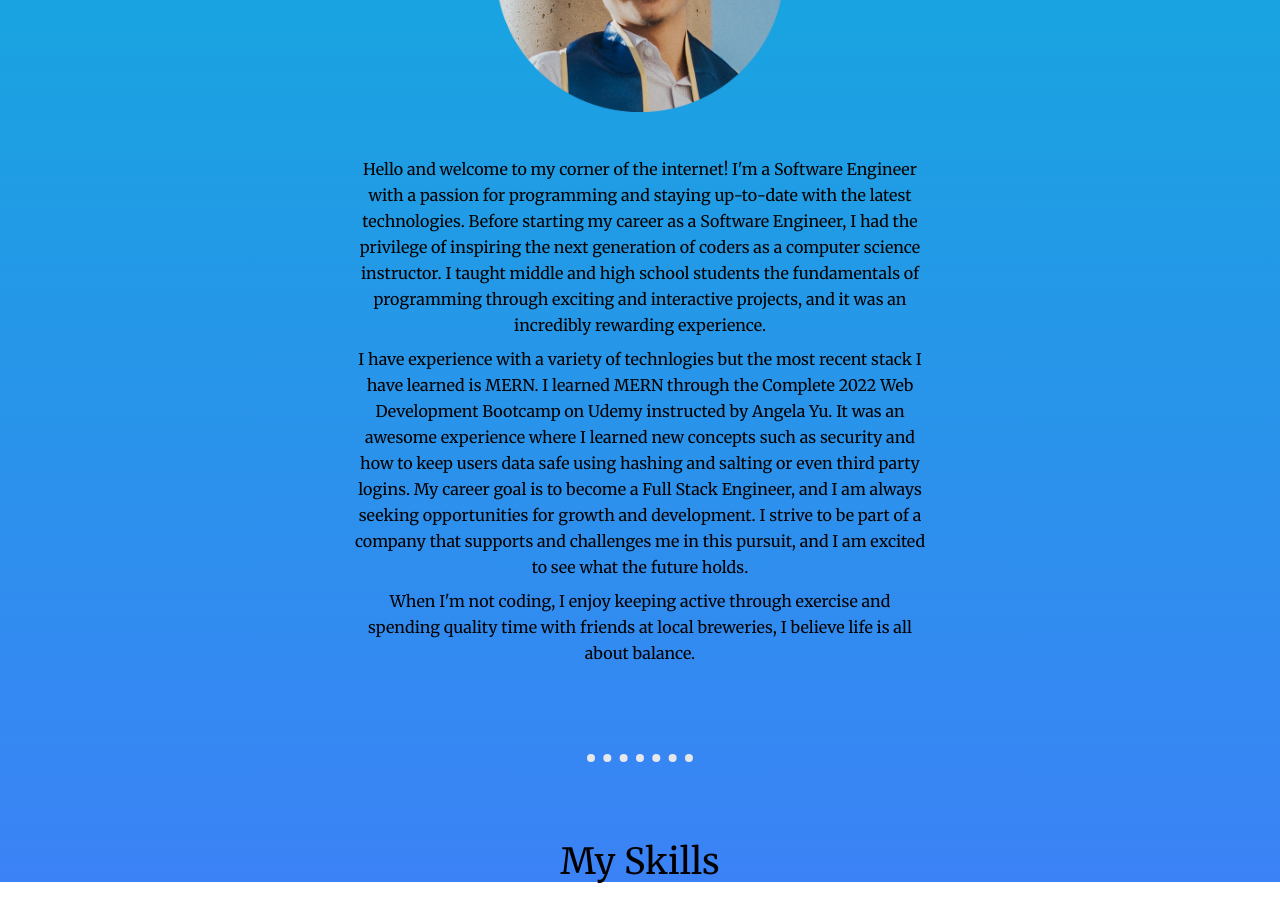
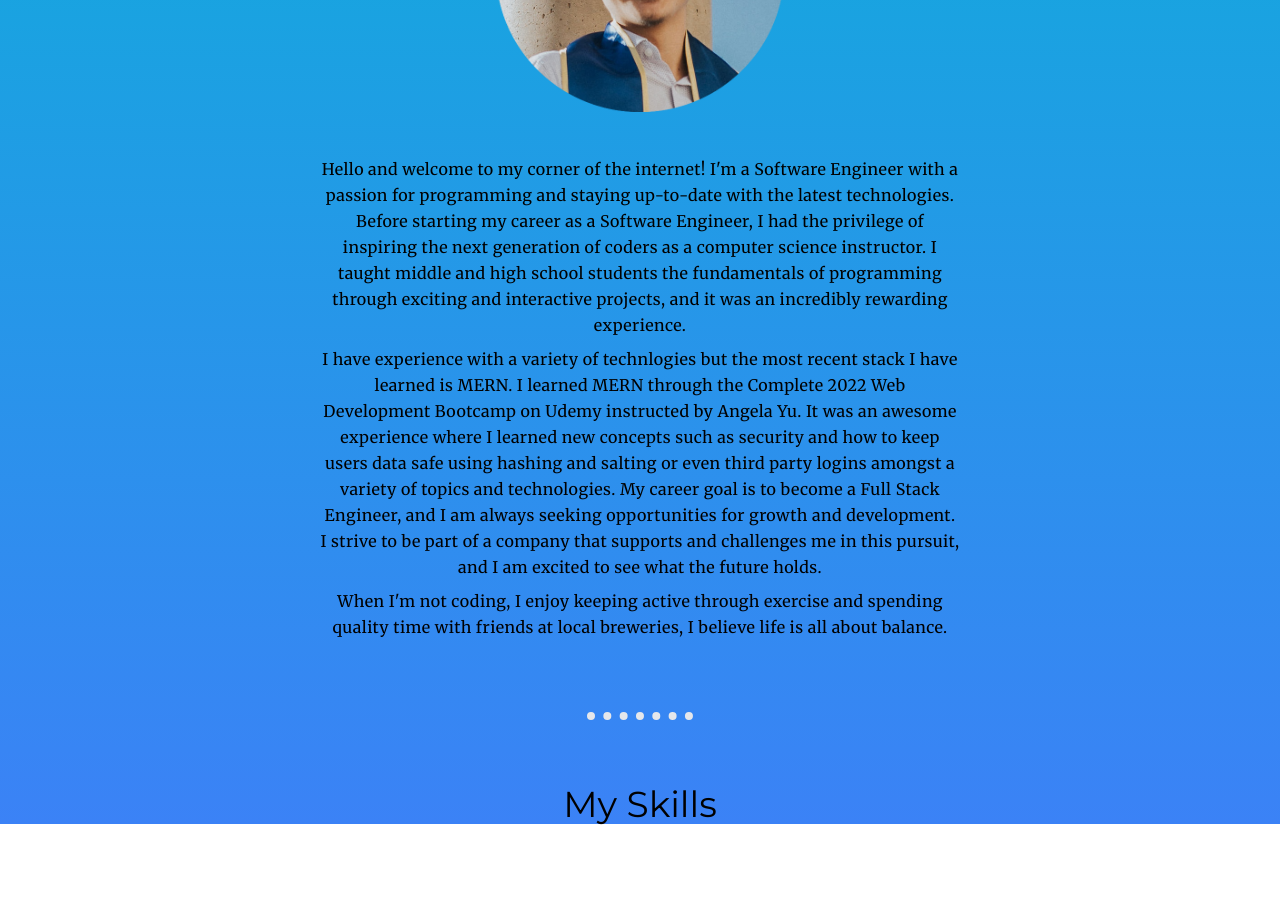
Before and after one commit to emmanuelreyes28/personal-webpage, a React (Create React App) app: page / in a window 1280 px wide. Shown: the part 480-1402 px from the top of the page. After the commit the page ends 1352 px from the top, so only its background shows below. Built offline with nearby package versions, Linux system fonts and the light colour scheme.

Commit message:
Add new font and edit css for  break, intro and skills components

```diff
--- a/public/index.html
+++ b/public/index.html
@@ -11,12 +11,16 @@
     <title>Emmanuel Reyes</title>
     <link rel="preconnect" href="https://fonts.googleapis.com" />
     <link rel="preconnect" href="https://fonts.gstatic.com" crossorigin />
+    <!-- <link
+      href="https://fonts.googleapis.com/css2?family=Share+Tech+Mono&display=swap"
+      rel="stylesheet"
+    /> -->
     <link
-      href="https://fonts.googleapis.com/css2?family=Share+Tech+Mono&display=swap"
+      href="https://fonts.googleapis.com/css2?family=Merriweather&family=Montserrat&family=Sacramento&display=swap"
       rel="stylesheet"
     />
     <link
-      href="https://fonts.googleapis.com/css2?family=Merriweather&family=Montserrat&family=Sacramento&display=swap"
+      href="https://fonts.googleapis.com/css2?family=Montserrat:wght@100&family=Share+Tech+Mono&display=swap"
       rel="stylesheet"
     />
   </head>
--- a/src/components/Break.jsx
+++ b/src/components/Break.jsx
@@ -1,7 +1,7 @@
 import React from "react";
 
 function Break() {
-  return <hr className="border-dotted border-t-8 w-1/12 my-20 mx-auto" />;
+  return <hr className="border-dotted border-t-8 w-1/12 my-16 mx-auto" />;
 }
 
 export default Break;
--- a/src/components/Intro.jsx
+++ b/src/components/Intro.jsx
@@ -3,7 +3,7 @@ import emmanuelPortrait from "../images/emmanuel copy.png";
 
 function Intro() {
   return (
-    <div className="container mx-auto px-8 text-center w-1/2">
+    <div>
       <div className="flex justify-center">
         <img
           src={emmanuelPortrait}
@@ -11,7 +11,7 @@ function Intro() {
           className="w-72 pb-5"
         />
       </div>
-      <div className="font-display leading-relaxed pt-6">
+      <div className="font-display text-center leading-relaxed tracking-wide w-1/2 pt-6 mx-auto">
         <p className="pb-2">
           Hello and welcome to my corner of the internet! I'm a Software
           Engineer with a passion for programming and staying up-to-date with
@@ -27,10 +27,11 @@ function Intro() {
           Web Development Bootcamp on Udemy instructed by Angela Yu. It was an
           awesome experience where I learned new concepts such as security and
           how to keep users data safe using hashing and salting or even third
-          party logins. My career goal is to become a Full Stack Engineer, and I
-          am always seeking opportunities for growth and development. I strive
-          to be part of a company that supports and challenges me in this
-          pursuit, and I am excited to see what the future holds.
+          party logins amongst a variety of topics and technologies. My career
+          goal is to become a Full Stack Engineer, and I am always seeking
+          opportunities for growth and development. I strive to be part of a
+          company that supports and challenges me in this pursuit, and I am
+          excited to see what the future holds.
         </p>
         <p className="pb-2">
           When I'm not coding, I enjoy keeping active through exercise and
--- a/src/components/Skills.jsx
+++ b/src/components/Skills.jsx
@@ -3,7 +3,7 @@ import React from "react";
 function Skills() {
   return (
     <div>
-      <h1 className="font-display text-center text-4xl my-12">My Skills</h1>
+      <h1 className="font-heading text-center text-4xl my-12">My Skills</h1>
     </div>
   );
 }
--- a/tailwind.config.js
+++ b/tailwind.config.js
@@ -6,6 +6,7 @@ module.exports = {
       fontFamily: {
         display: ["Merriweather", "serif"],
         greet: ["'Share Tech Mono'", "monospace"],
+        heading: ["Montserrat", "sans-serif"],
       },
     },
   },
```
